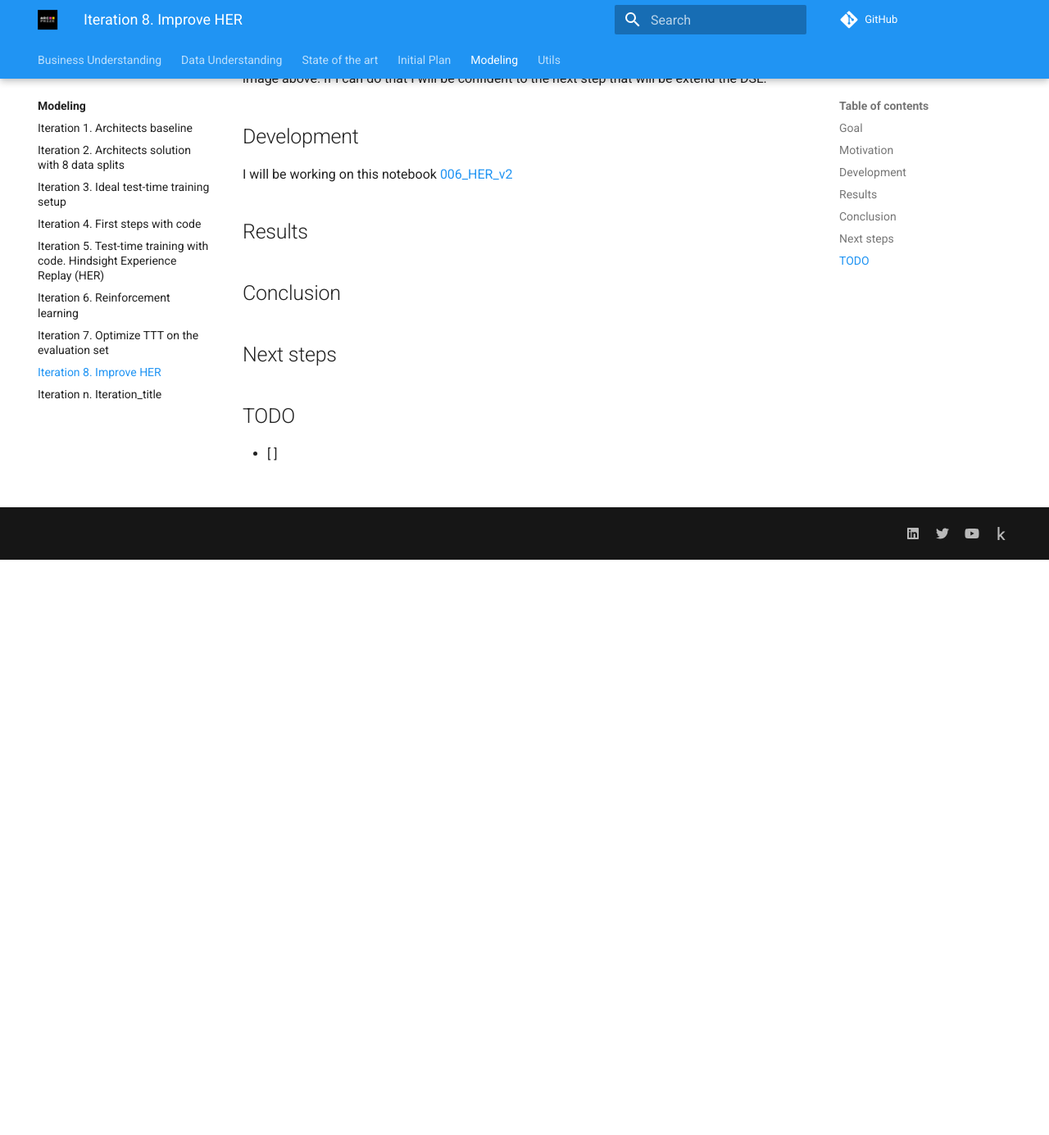
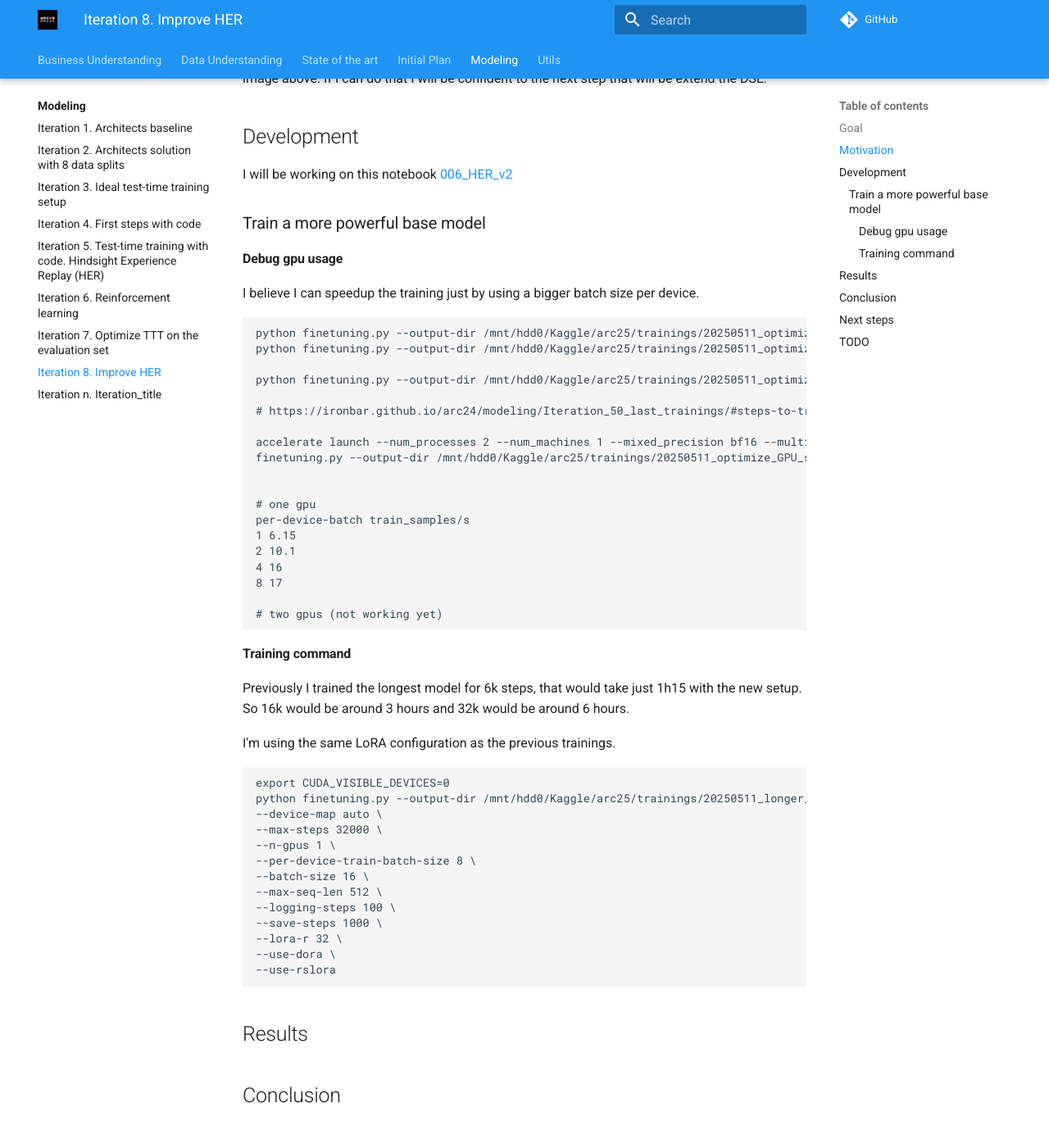
Before and after one commit to ironbar/arc25, an MkDocs documentation site: the page built from docs/modeling/Iteration_08_improve_HER.md, in a window 1280 px wide and 1400 px high, scrolled down 717 px. Shown: the top 1385 px of the window at 82% size. Built offline with MkDocs 1.6.1 and Material for MkDocs 9.7.7, drawn with Linux system fonts in a browser that asks for light colours; comment, search, counter and statistics services are not loaded; some of the changed text lies outside the part shown.

Commit message:
going to train a new base model to see if it consistently solves the chick task

````diff
--- a/docs/modeling/Iteration_08_improve_HER.md
+++ b/docs/modeling/Iteration_08_improve_HER.md
@@ -18,6 +18,56 @@ The idea is to optimize the algorithm and the parameters so it is able to draw t
 
 I will be working on this notebook [006_HER_v2](../../notebooks/006_HER_v2.ipynb)
 
+### Train a more powerful base model
+
+#### Debug gpu usage
+
+I believe I can speedup the training just by using a bigger batch size per device.
+
+```bash
+python finetuning.py --output-dir /mnt/hdd0/Kaggle/arc25/trainings/20250511_optimize_GPU_sage/random_seed_5_no_dora --device-map auto --random-seed 5 --max-steps 50 --n-gpus 1 --per-device-train-batch-size 1 --batch-size 16 --max-seq-len 4096
+python finetuning.py --output-dir /mnt/hdd0/Kaggle/arc25/trainings/20250511_optimize_GPU_sage/per-device-batch-size-8 --device-map auto --random-seed 5 --max-steps 20 --n-gpus 1 --per-device-train-batch-size 8 --batch-size 16 --max-seq-len 4096
+
+python finetuning.py --output-dir /mnt/hdd0/Kaggle/arc25/trainings/20250511_optimize_GPU_sage/per-device-batch-size-4_2gpus --device-map auto --random-seed 5 --max-steps 20 --n-gpus 2 --per-device-train-batch-size 8 --batch-size 16 --max-seq-len 4096
+
+# https://ironbar.github.io/arc24/modeling/Iteration_50_last_trainings/#steps-to-train-the-model
+
+accelerate launch --num_processes 2 --num_machines 1 --mixed_precision bf16 --multi_gpu \
+finetuning.py --output-dir /mnt/hdd0/Kaggle/arc25/trainings/20250511_optimize_GPU_sage/per-device-batch-size-8_2gpus_accelerate --device-map None --random-seed 5 --max-steps 40 --n-gpus 2 --per-device-train-batch-size 8 --batch-size 16 --max-seq-len 512
+
+
+# one gpu
+per-device-batch train_samples/s
+1 6.15
+2 10.1
+4 16
+8 17
+
+# two gpus (not working yet)
+```
+
+#### Training command
+
+Previously I trained the longest model for 6k steps, that would take just 1h15 with the new setup. So 16k would be around 3 hours and 32k would be around 6 hours.
+
+I'm using the same LoRA configuration as the previous trainings.
+
+```bash
+export CUDA_VISIBLE_DEVICES=0
+python finetuning.py --output-dir /mnt/hdd0/Kaggle/arc25/trainings/20250511_longer_trainings/32k_steps \
+--device-map auto \
+--max-steps 32000 \
+--n-gpus 1 \
+--per-device-train-batch-size 8 \
+--batch-size 16 \
+--max-seq-len 512 \
+--logging-steps 100 \
+--save-steps 1000 \
+--lora-r 32 \
+--use-dora \
+--use-rslora
+```
+
 ## Results
 
 ## Conclusion
@@ -26,4 +76,5 @@ I will be working on this notebook [006_HER_v2](../../notebooks/006_HER_v2.ipynb
 
 ## TODO
 
-- [ ]
+- [ ] Make the script work with accelerate
+- [ ] There might be a problem with the train dataset, the function is called 4-5 times. This might require to set random seed to None.
````
